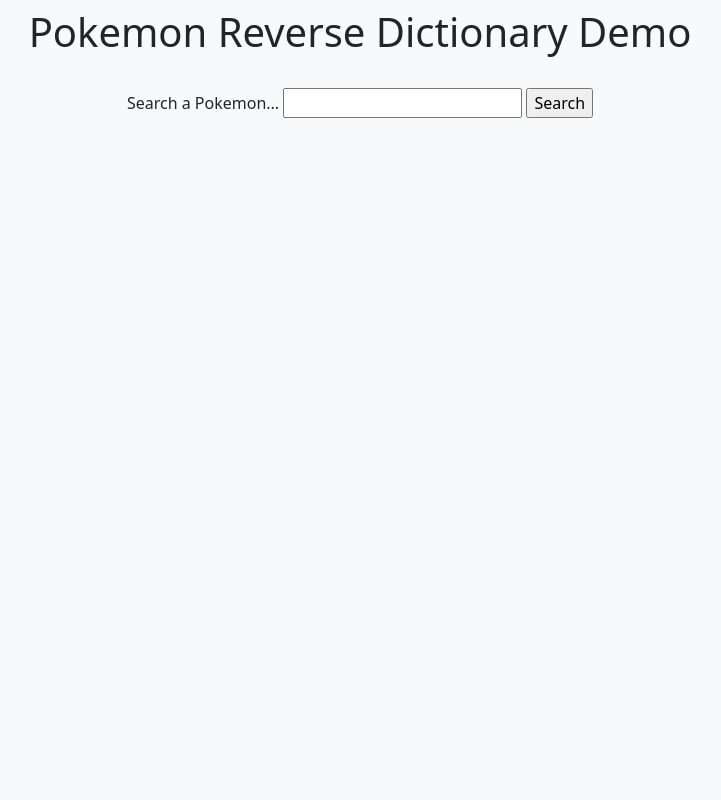
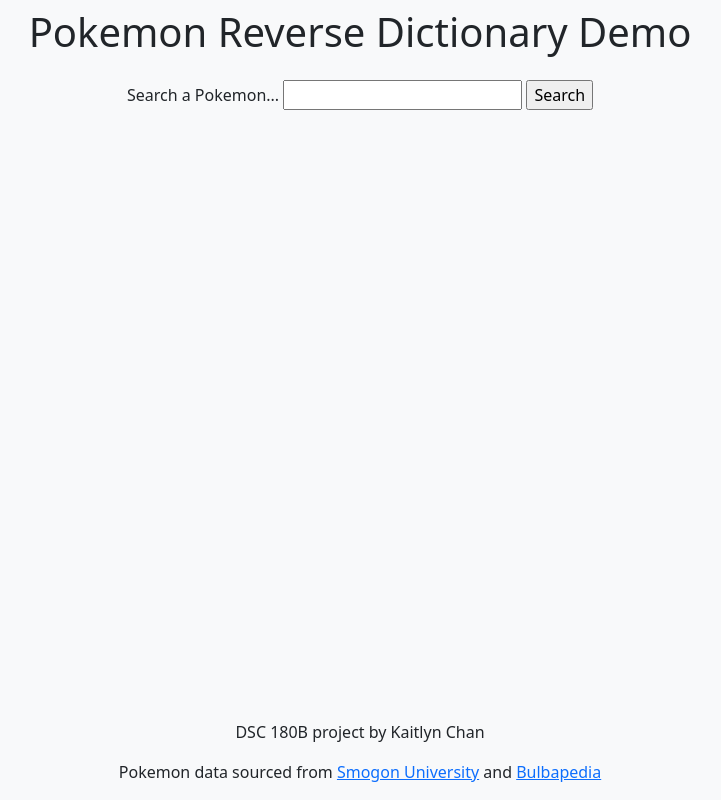
Before and after one commit to k6chan/pokemon-reverse-dictionary, a Flask app: page / in a window 1280 px wide. Shown: the whole page, without its empty margins (280-1001 px from the left). Run offline with Flask 2, Linux system fonts and the light colour scheme.

Commit message:
add footer

```diff
--- a/src/models/application.py
+++ b/src/models/application.py
@@ -1,5 +1,4 @@
 from flask import Flask, request, render_template
-# import markdown
 
 
 app = Flask(__name__)
--- a/src/models/templates/base.html
+++ b/src/models/templates/base.html
@@ -2,9 +2,13 @@
 <title>Pokemon Reverse Dictionary</title>
 <link href="https://cdn.jsdelivr.net/npm/bootstrap@5.3.0-alpha1/dist/css/bootstrap.min.css" rel="stylesheet"
     integrity="sha384-GLhlTQ8iRABdZLl6O3oVMWSktQOp6b7In1Zl3/Jr59b6EGGoI1aFkw7cmDA6j6gD" crossorigin="anonymous">
-<body class="container bg-light">
+<body class="p-2 bg-light text-center">
     {% block header %}
-        <h1 class="text-center mb-4 p-2">{% block title %}Pokemon Reverse Dictionary Demo{% endblock %}</h1>
+        <h1 class="mb-4">{% block title %}Pokemon Reverse Dictionary Demo{% endblock %}</h1>
     {% endblock %}
     {% block content %}{% endblock %}
+<footer class="fixed-bottom">
+    <p>DSC 180B project by Kaitlyn Chan</p>
+    <p>Pokemon data sourced from <a href="https://www.smogon.com/">Smogon University</a> and <a href="https://bulbapedia.bulbagarden.net/wiki/Main_Page">Bulbapedia</a></p>
+</footer>
 </body>
--- a/src/models/templates/input.html
+++ b/src/models/templates/input.html
@@ -2,7 +2,7 @@
 
 {% block content %}
 <form method="post" class="text-center">
-    <label for="query">Search a Pokemon...</label>
+    <label for="query"><p>Search a Pokemon...</p></label>
     <input name="query" id="query" required>
     <input type="submit" value="Search">
 </form>
```
